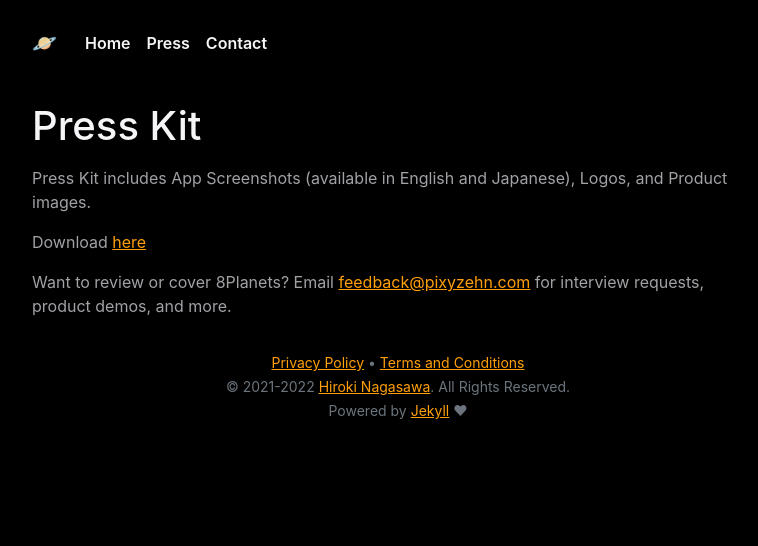
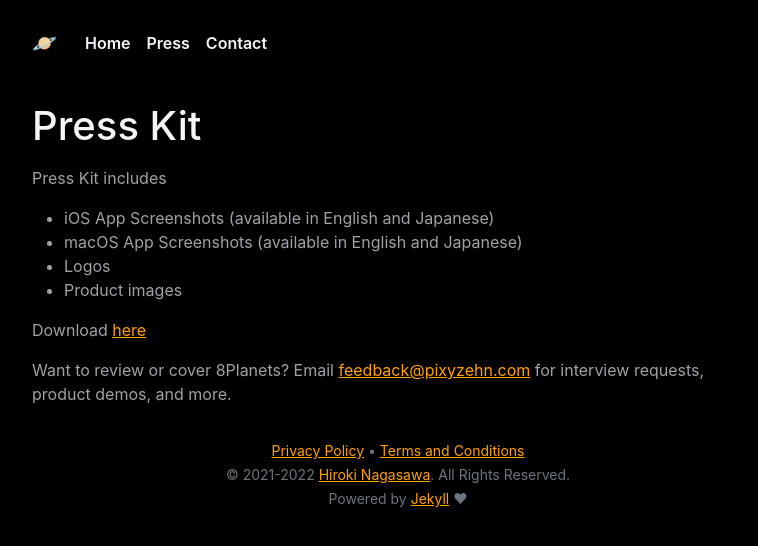
Before and after one commit to bluecometlabs/8planets.app, a Jekyll site: the page built from pages/press.md, in a window 1280 px wide. Shown: the top 546 px of the page, without its empty margins (242-1000 px from the left). Built offline with Jekyll 4.4.1, drawn with Linux system fonts in a browser that asks for light colours.

Commit message:
Update press page

```diff
--- a/_includes/press.html
+++ b/_includes/press.html
@@ -1,6 +1,12 @@
 <div class="apps-main">
     <h1>Press Kit</h1>
-    <p>Press Kit includes App Screenshots (available in English and Japanese), Logos, and Product images.</p>
+    <p>Press Kit includes</p>
+    <ul>
+        <li>iOS App Screenshots (available in English and Japanese)</li>
+        <li>macOS App Screenshots (available in English and Japanese)</li>
+        <li>Logos</li>
+        <li>Product images</li>
+    </ul>
     <p>Download <a href="../assets/presskit.zip" download="8Planets Press Kit.zip">here</a></p>
     <p>Want to review or cover 8Planets? Email <a href="mailto:feedback@pixyzehn.com">feedback@pixyzehn.com</a> for interview requests, product demos, and more.</p>
 </div>
```
